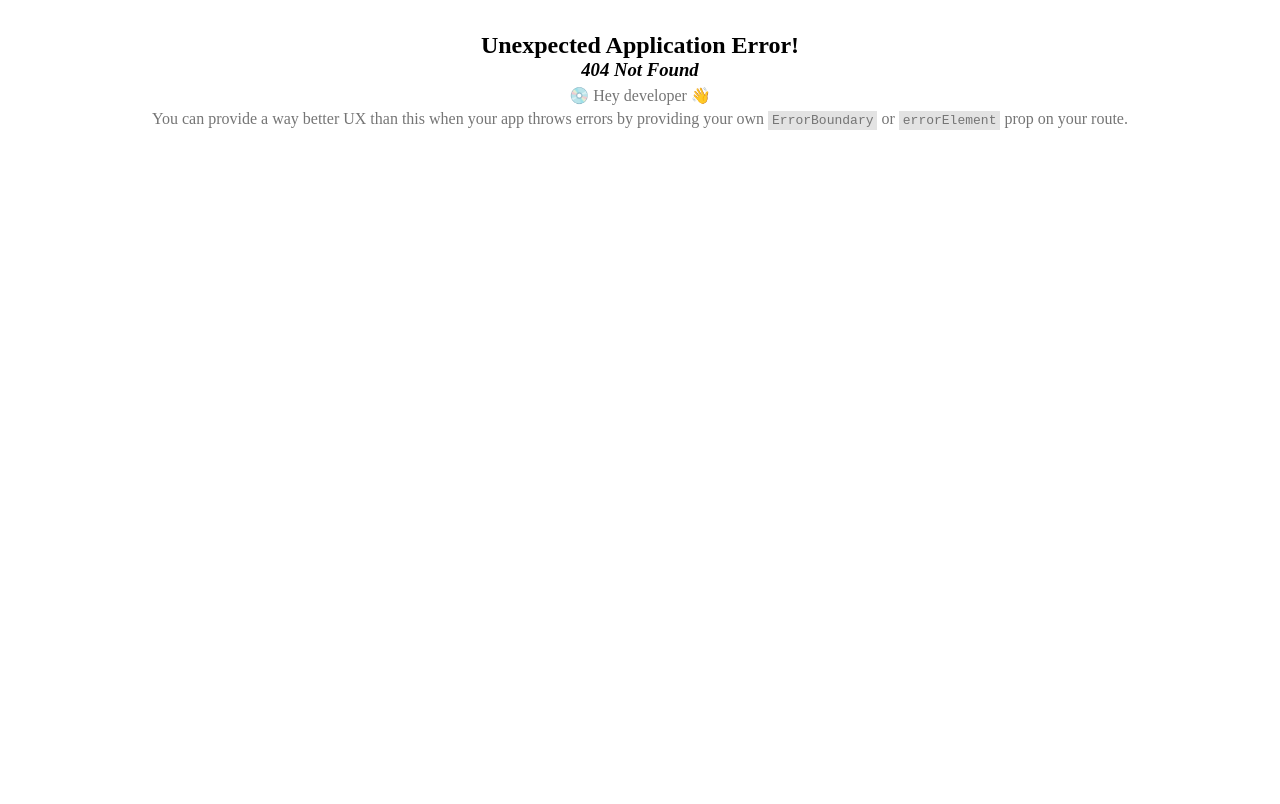
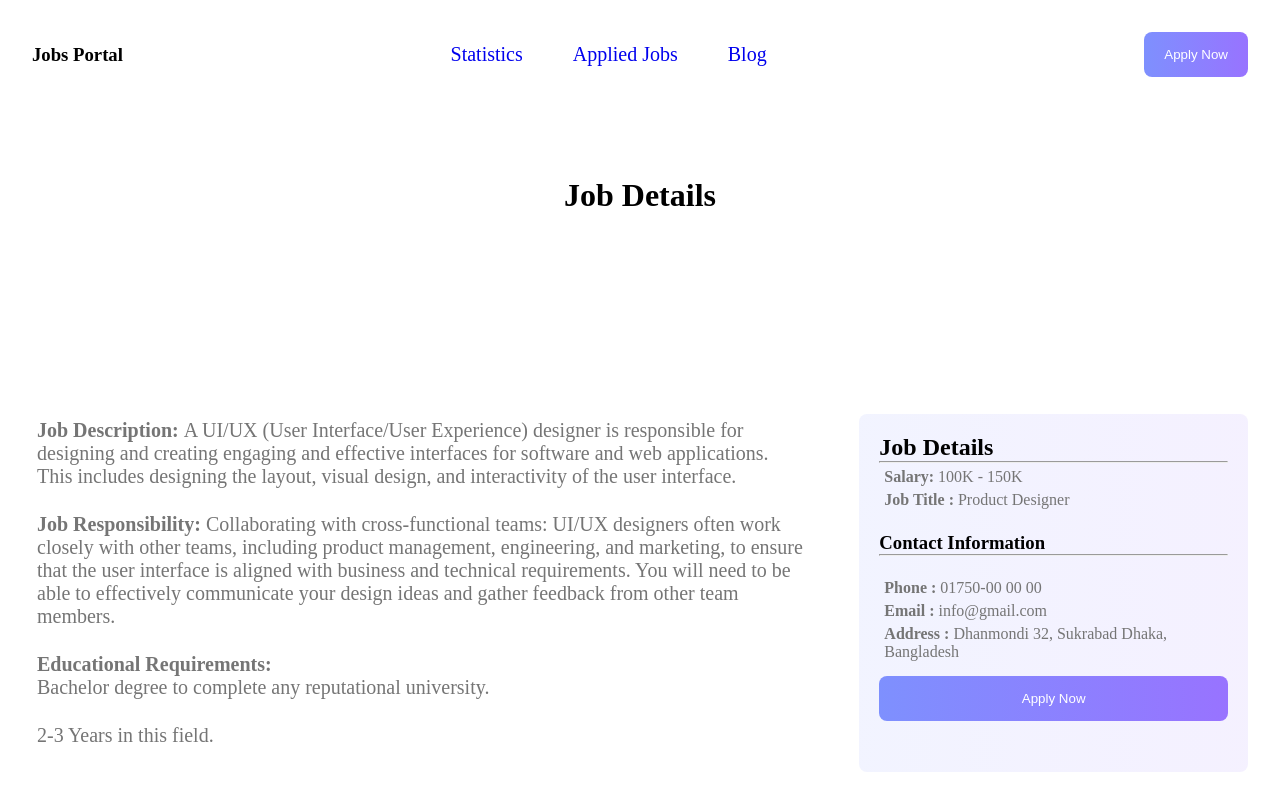
Before and after one commit to mdhlimonmia/career-hub, a React (Vite) app: page /details/1 in a window 1280 px wide. Before the commit this address had no page. Built offline with nearby package versions, Linux system fonts and the light colour scheme.

Commit message:
job details done

```diff
--- a/src/components/Job/Job.jsx
+++ b/src/components/Job/Job.jsx
@@ -4,7 +4,7 @@ import { FontAwesomeIcon } from '@fortawesome/react-fontawesome'
 import { faCoffee,faLocationDot , faDollar} from '@fortawesome/free-solid-svg-icons'
 import { Link } from 'react-router-dom';
 const Job = (props) => {
-    const {img, name, tag, type, timing, location, salary, details} = props.job;
+    const {id,img, name, tag, type, timing, location, salary, details} = props.job;
     return (
         <div className='job-container'>
             <img src={img} alt="" />
@@ -13,7 +13,7 @@ const Job = (props) => {
             <a className='job-button'>{type}</a>
             <a className='job-button'>{timing}</a>
             <p className='location'><FontAwesomeIcon icon={faLocationDot} /> {location}      <span style={{paddingLeft: "15px"}}> <FontAwesomeIcon icon={faDollar} />  Salary: {salary}</span></p>
-            <Link to ={'details'} ><button>View Details</button></Link>
+            <Link to ={`details/${id}`} ><button>View Details</button></Link>
         </div>
     );
 };
--- /dev/null
+++ b/src/components/JobDetails/JobDetails.css
@@ -0,0 +1,26 @@
+div h1{
+    margin-top: 100px;
+}
+.singleJob p{
+    margin-bottom: 25px;
+    font-size: 20px;
+}
+.singleJob{
+    text-align: left;
+}
+.single-container{
+    display: grid;
+    grid-template-columns: 2fr 1fr;
+    gap: 50px;
+    margin-top: 200px;
+}
+.job-contact{
+    padding: 20px;
+    text-align: left;
+    background:  linear-gradient(90deg, rgba(126, 144, 254, 0.1) 0%, rgba(152, 115, 255, 0.1) 100%);
+    border-radius: 8px;
+}
+.job-contact button{
+    width: 100%;
+    margin-top: 10px;
+}
--- a/src/components/JobDetails/JobDetails.jsx
+++ b/src/components/JobDetails/JobDetails.jsx
@@ -1,9 +1,41 @@
-import React from 'react';
-
+import React, { useEffect, useState } from 'react';
+import { useParams } from 'react-router-dom';
+import './JobDetails.css'
 const JobDetails = () => {
+   let {id} = useParams();
+    console.log(id);
+    const [single, setSingle]=useState([]);
+    useEffect(()=>{
+        fetch('/public/jobs.json')
+        .then(res=> res.json())
+        .then(data => setSingle(data))
+    },[])
+        const newJob = single?.find(job => job.id==id);
+        console.log(newJob)
     return (
         <div>
             <h1>Job Details</h1>
+            <div className='single-container'>
+                <div className='singleJob'>
+                    <p><b>Job Description: </b>{newJob?.details?.description}</p>
+                    <p><b>Job Responsibility: </b>{newJob?.details?.responsibility}</p>
+                    <p><b>Educational Requirements:</b> <br />{newJob?.details?.requirements}</p>
+                    <p>{newJob?.details?.experiences}</p>
+
+                </div>
+                <div className='job-contact'>
+                    <h2>Job Details</h2> <hr />
+                    <p><b>Salary: </b>{newJob?.salary}</p>
+                    <p><b>Job Title : </b>{newJob?.details?.title}</p>
+                    <br />
+                    <h3><b>Contact Information</b></h3>
+                    <hr /> <br />
+                    <p><b>Phone : </b>{newJob?.details?.phone}</p>
+                    <p><b>Email : </b>{newJob?.details?.email}</p>
+                    <p><b>Address : </b>{newJob?.details?.address}</p>
+                    <button>Apply Now</button>
+                </div>
+            </div>
         </div>
     );
 };
--- a/src/main.jsx
+++ b/src/main.jsx
@@ -22,7 +22,7 @@ const router = createBrowserRouter([
         element: <Statistics></Statistics>
       },
       {
-        path: 'details',
+        path: 'details/:id',
         element: <JobDetails></JobDetails>
       },
       {
```
